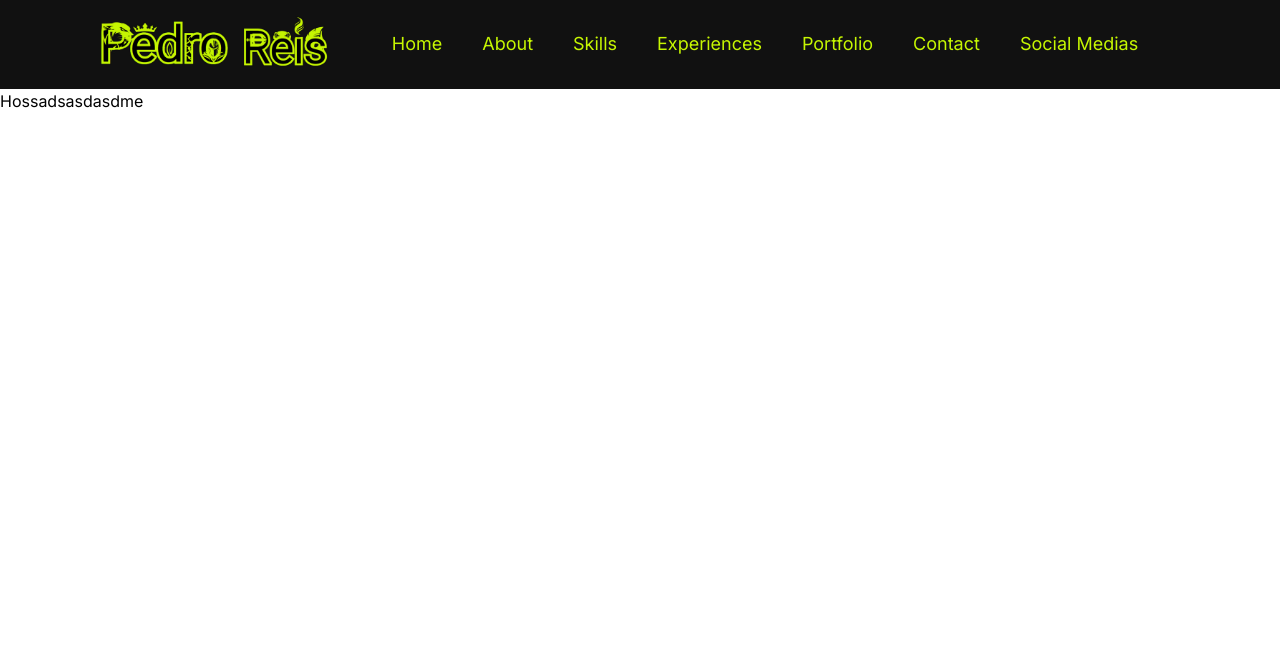
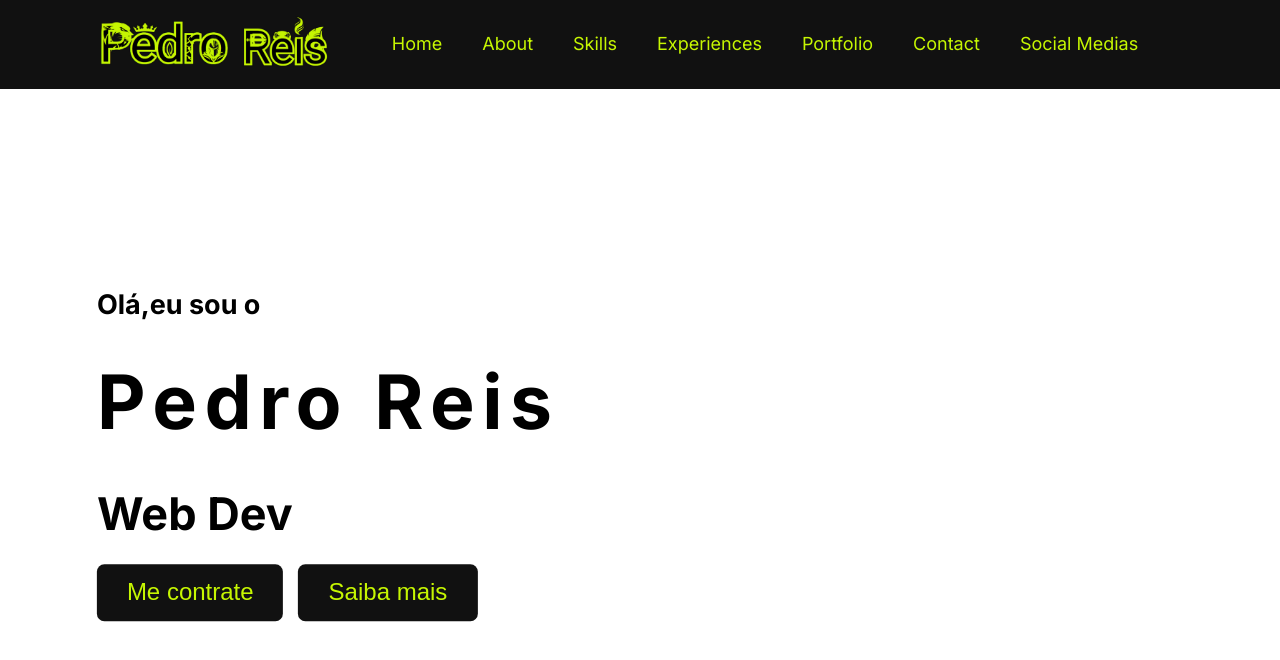
Before and after one commit to PedroReoli/React-Portfolio-Concept, a React (Vite) app: page / in a window 1280 px wide. Shown: the top 660 px of the page. Built offline with nearby package versions, Linux system fonts and the light colour scheme.

Commit message:
Beg Home
tentando fazer um fundo animado que reconhece o mouse

```diff
--- a/package.json
+++ b/package.json
@@ -17,6 +17,7 @@
     "react": "^18.2.0",
     "react-dom": "^18.2.0",
     "react-router-dom": "^6.21.3",
+    "styled-components": "^6.1.8",
     "tailwind-merge": "^2.2.0"
   },
   "devDependencies": {
--- a/src/_root/pages/Home.tsx
+++ b/src/_root/pages/Home.tsx
@@ -2,7 +2,17 @@
 
 const Home = () => {
   return (
-    <div>Hossadsasdasdme</div>
+    <div className="home-text-container">
+        <div>
+          <h2 className="h3-home">Olá,eu sou o </h2>
+          <h1 className="h1-home">Pedro Reis</h1>
+          <h2 className="h2-home">Web Dev</h2>
+        </div>
+        <div className="container-button">
+          <button className="hire-button">Me contrate</button>
+          <button className="learn-more-button">Saiba mais</button>
+        </div>
+    </div>
   )
 }
 
--- a/src/globals.css
+++ b/src/globals.css
@@ -1,6 +1,14 @@
 /* Importação de Fontes */
 @import url("https://fonts.googleapis.com/css2?family=Inter:wght@400;500;600;700;800&display=swap");
 
+/* ===============================
+    Body Styles
+   =============================== */
+:root {
+  --lgreen:#C6F602 ;
+  --dgreen: #99ca06;
+  --newblack:#111111;
+}
 /* Reset CSS */
 * {
   box-sizing: border-box;
@@ -10,7 +18,9 @@
 
 
 
-/* Body Styles */
+/* ===============================
+    Body Styles
+   =============================== */
 body {
   font-family: 'Inter', sans-serif;
   background-color: #ffffff; /* Cor de fundo principal */
@@ -18,79 +28,125 @@ body {
   line-height: 1.6;
 }
 
-/* Container Principal */
+/* ===============================
+    Container Principal
+   =============================== */
 .container {
   max-width: 1200px;
   margin: 0 auto;
   padding: 20px;
 }
 
-/* Links */
+/* ===============================
+    Links
+   =============================== */
 a {
-  color: #C6F602; /* Cor padrão dos links */
+  color: var(--lgreen); /* Cor padrão dos links */
   text-decoration: none;
 }
 
 a:hover {
   text-decoration: underline;
-  color: #99ca06 ;
+  color: var(--dgreen) ;
 }
 
-/* Títulos */
+/* ===============================
+    Titulos
+   =============================== */
 h1, h2, h3, h4, h5, h6 {
   margin-bottom: 10px;
 }
 
+/* ===============================
+    Home
+   =============================== */
+.home-text-container {
+
+  /* background-color: #f0f0f0; */
+  position: absolute;
+  left: 12%; /* Move o container para o centro horizontal */
+  top: 40%; /* Move o container para o centro vertical */
+  transform: translate(-50%, -50%); /* Corrige o deslocamento causado pela metade da largura e altura do próprio elemento */
+  transform:scale(1.5);
+  padding: 20px;
+}
+  /* teste */
+/* Estilos personalizados para os botões */
+.container-button {
+  display: flex;
+  gap: 10px; /* Espaçamento entre os botões */
+}
+
+.hire-button {
+  background-color: var(--newblack); /* Cor de fundo para o botão "Me contrate" */
+  color: var(--lgreen); /* Cor do texto para o botão "Me contrate" */
+  padding: 10px 20px;
+  font-size: 16px;
+  border: none;
+  border-radius: 5px;
+  cursor: pointer;
+}
+
+.hire-button:hover {
+  background-color: var(--dgreen); /* Cor de fundo ao passar o mouse sobre o botão "Me contrate" */
+}
+
+.learn-more-button {
+  background-color: var(--newblack); /* Cor de fundo para o botão "Saiba mais" */
+  color: var(--lgreen); /* Cor do texto para o botão "Saiba mais" */
+  padding: 10px 20px;
+  font-size: 16px;
+  border: none;
+  border-radius: 5px;
+  cursor: pointer;
+}
+
+.learn-more-button:hover {
+  background-color: var(--dgreen); /* Cor de fundo ao passar o mouse sobre o botão "Saiba mais" */
+}
+/* Titulos da HomePage */
+
+.h1-home{
+  font-size: 50px;
+  letter-spacing: 5px;
+}
+.h2-home {
+  font-size: 30px;
+}
+.h3-home {
+  font-size: 18px;
+}
 
 
-
-
-/* Outras Classes Úteis */
+/* ===============================
+    Temp
+   =============================== */
 .text-center {
   text-align: center;
 }
-/* Topbar */
+/* ===============================
+    Topbar
+   =============================== */
+
 .topbar {
   width: 100%;
   display:flex;
   align-items: center;
   justify-content: space-between;
-  background: #111111;
+  background: var(--newblack);
   padding: 15px 7%;
 }
 .logo {
   width: 250px;
   cursor: pointer;
 }
-.search-box {
-  display: flex;
-  align-items: center;
-  background: #646363;
-  padding: 10px 20px;
-  border-radius: 50px;
-}
-.search-box input {
-  padding: 6px;
-  background:transparent;
-  border: 0;
-  outline: 0;
-  color: #fff;
-  font-size: 18px;
-  max-width: 200px;
-}
 
-.search-box input::placeholder {
-  color: #fff;
-}
-.search-box img {
-  width: 25px;
-  cursor: pointer;
-}
+
 ul {
   flex: 1 ;
   list-style: none;
   text-align: center;
-  color:#C6F602;
+  color:var(--lgreen);
 }
 
 ul li {
```
Also changed, not shown: src/components/shared/background.tsx (added, +51 -0 lines), 1 other file (tests, documents, lock files or other folders).
